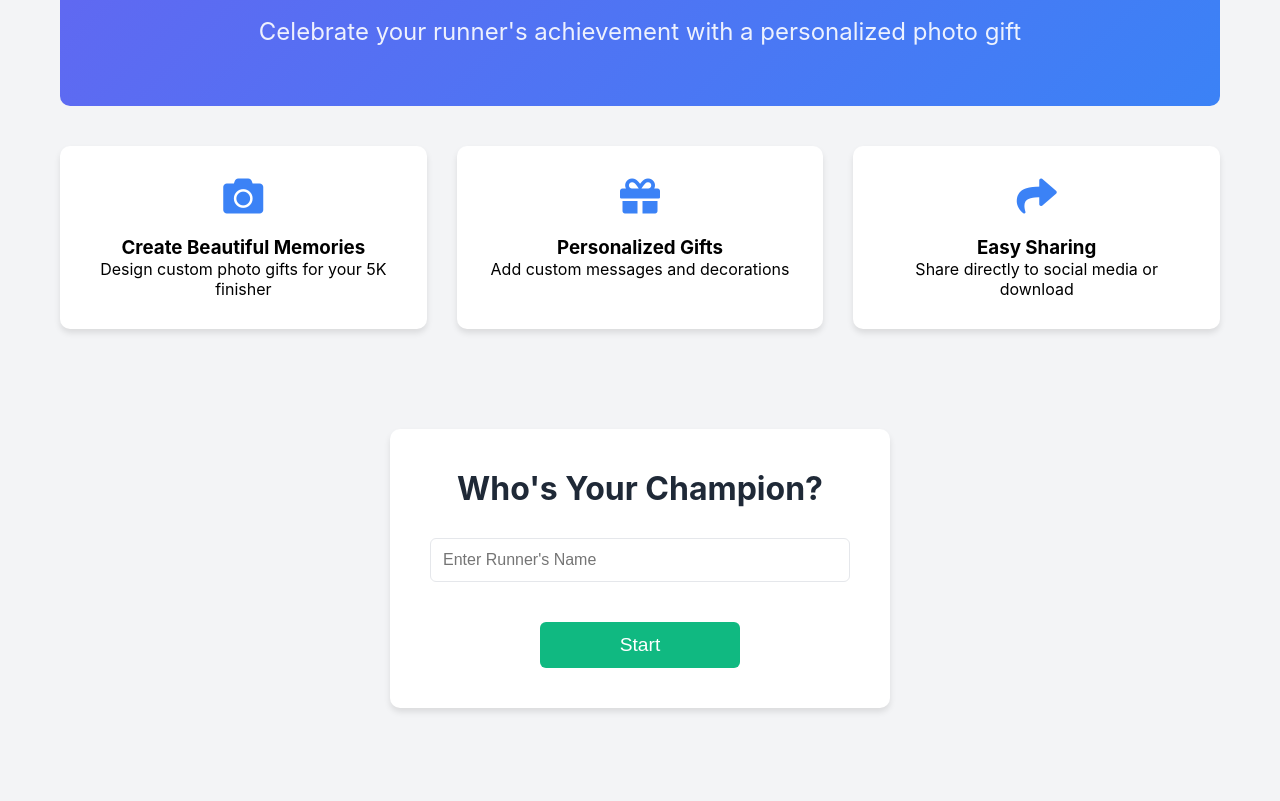
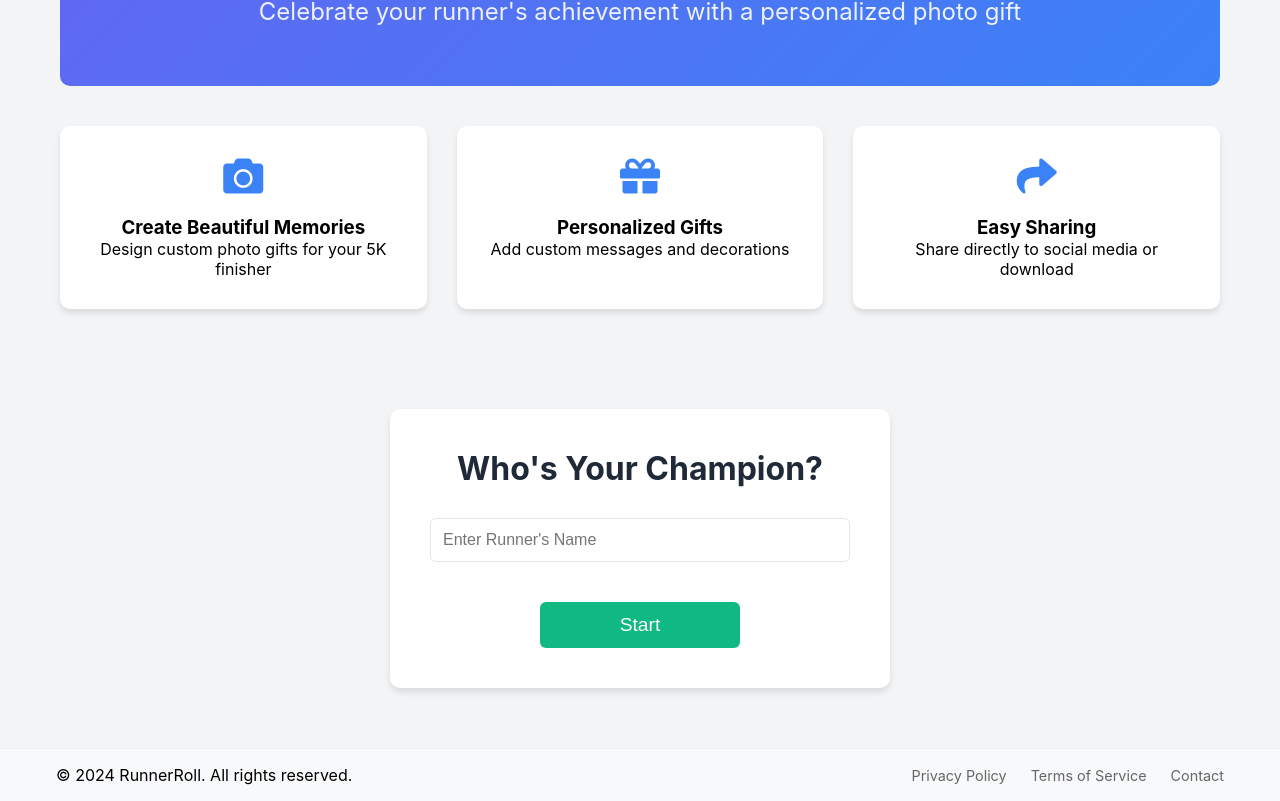
Before and after one commit to acary/runnerRoll, a React (Create React App) app: page /#/ in a window 1280 px wide. Shown: the part 239-1040 px from the top of the page. Before the commit the page ends 1007 px from the top, so only its background shows below. Built offline with nearby package versions, Linux system fonts and the light colour scheme; no server answers.

Commit message:
add footer

```diff
--- a/src/App.css
+++ b/src/App.css
@@ -1,4 +1,4 @@
-.App {
+.app {
   min-height: 100vh;
   display: flex;
   flex-direction: column;
@@ -6,8 +6,6 @@
 
 .main-content {
   flex: 1;
-  padding-top: 20px;
-  background-color: #f3f4f6;
 }
 
 /* Add any additional global styles here */
--- a/src/App.js
+++ b/src/App.js
@@ -8,6 +8,7 @@ import PhotoUpload from './components/PhotoUpload';
 import EventPreview from './components/EventPreview';
 import UserEvents from './components/UserEvents';
 import AccountSettings from './components/AccountSettings';
+import Footer from './components/Footer';
 import './App.css';
 
 function App() {
@@ -25,6 +26,7 @@ function App() {
               <Route path="/account" element={<AccountSettings />} />
             </Routes>
           </main>
+          <Footer />
         </div>
     </AuthProvider>
   );
--- /dev/null
+++ b/src/components/Footer/Footer.css
@@ -0,0 +1,38 @@
+.footer {
+  background-color: #f8f9fa;
+  padding: 1rem 0;
+  margin-top: auto;
+  border-top: 1px solid #eee;
+}
+
+.footer-content {
+  max-width: 1200px;
+  margin: 0 auto;
+  padding: 0 1rem;
+  display: flex;
+  justify-content: space-between;
+  align-items: center;
+}
+
+.footer-right a {
+  color: #666;
+  text-decoration: none;
+  margin-left: 1.5rem;
+  font-size: 0.9rem;
+}
+
+.footer-right a:hover {
+  color: #333;
+}
+
+@media (max-width: 600px) {
+  .footer-content {
+    flex-direction: column;
+    text-align: center;
+    gap: 1rem;
+  }
+
+  .footer-right a {
+    margin: 0 0.75rem;
+  }
+}
--- /dev/null
+++ b/src/components/Footer/index.jsx
@@ -0,0 +1,23 @@
+import React from 'react';
+import './Footer.css';
+
+const Footer = () => {
+  const currentYear = new Date().getFullYear();
+
+  return (
+    <footer className="footer">
+      <div className="footer-content">
+        <div className="footer-left">
+          <p>&copy; {currentYear} RunnerRoll. All rights reserved.</p>
+        </div>
+        <div className="footer-right">
+          <a href="/">Privacy Policy</a>
+          <a href="/">Terms of Service</a>
+          <a href="/">Contact</a>
+        </div>
+      </div>
+    </footer>
+  );
+};
+
+export default Footer;
```
